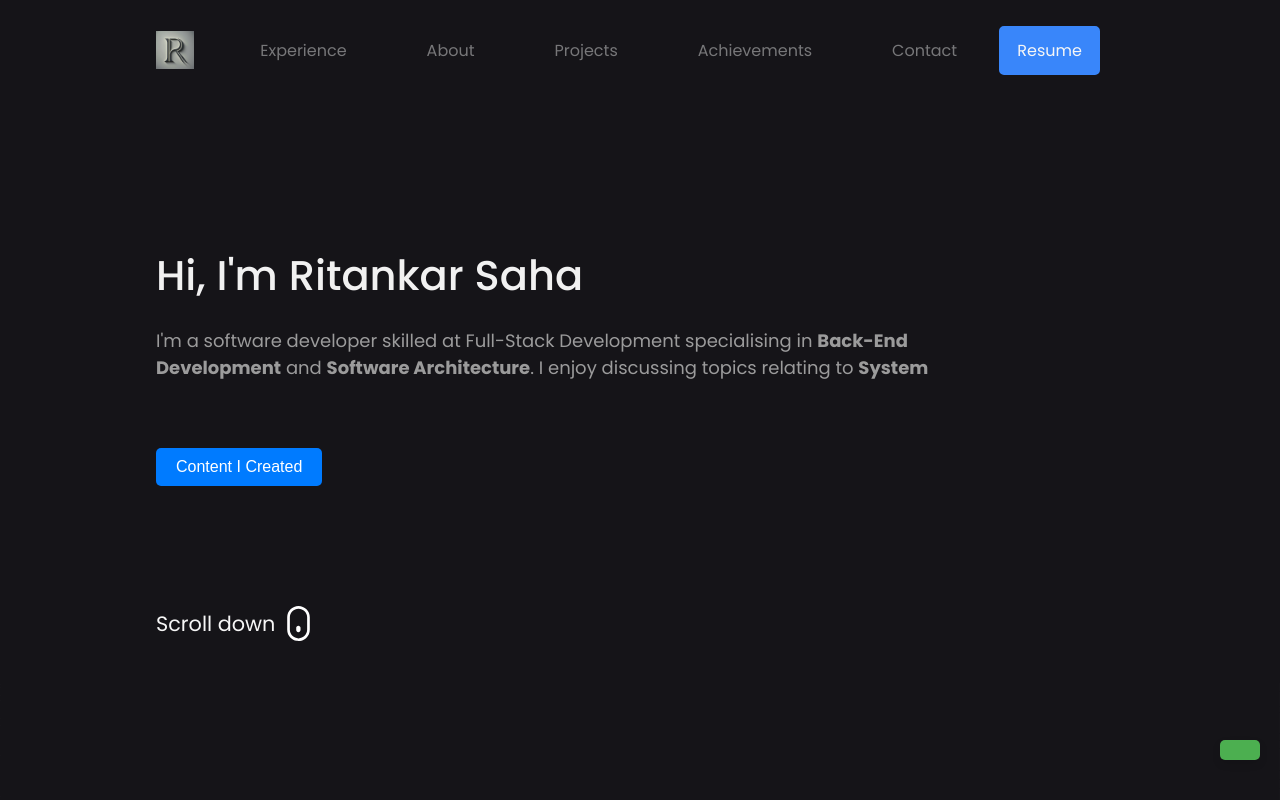
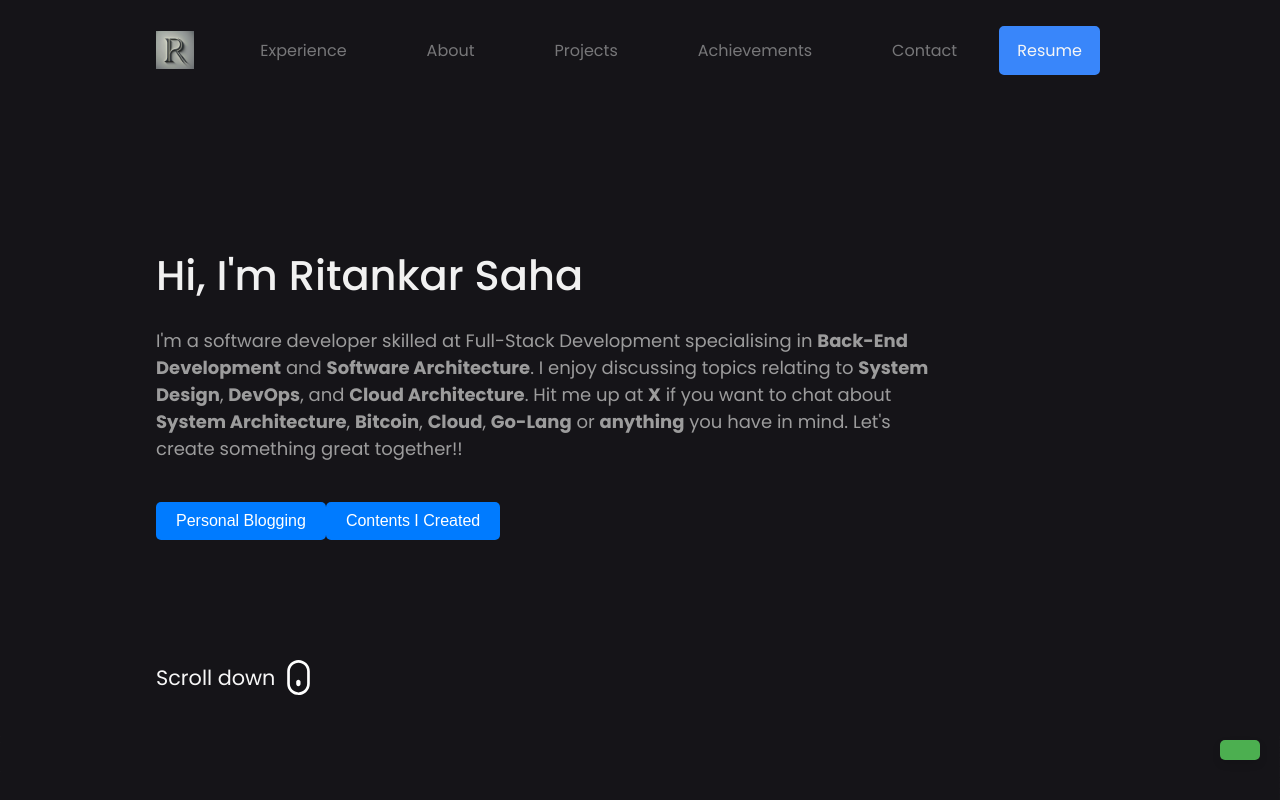
Before and after one commit to ritankarsaha/Portfolio-Website, a React (Create React App) app: page / in a window 1280 px wide. Shown: the top 800 px of the page. Built offline with nearby package versions, Linux system fonts and the light colour scheme; some icons are missing.

Commit message:
Updated speed for typewriter, added buttons

```diff
--- a/src/components/Hero/Hero.jsx
+++ b/src/components/Hero/Hero.jsx
@@ -37,10 +37,16 @@ function Hero() {
             <p className="description">
               <TypewriterEffect
                 text={`I'm a software developer skilled at Full-Stack Development specialising in <strong>Back-End Development</strong> and <strong>Software Architecture</strong>. I enjoy discussing topics relating to <strong>System Design</strong>, <strong>DevOps</strong>, and <strong>Cloud Architecture</strong>. Hit me up at <a href="https://x.com/ritankarxx"><strong>X</strong></a> if you want to chat about <strong>System Architecture</strong>, <strong>Bitcoin</strong>, <strong>Cloud</strong>, <strong>Go-Lang</strong> or <strong>anything</strong> you have in mind. Let's create something great together!!`}
-                speed={40}
+                speed={13}
               />
             </p>
-            <HeroButton onClick={navigateToVideos}>Content I Created </HeroButton>
+            <div>
+            <HeroButton onClick={() => window.location.href = "https://ritankar-blogging.netlify.app/writing"}>
+             Personal Blogging
+            </HeroButton>
+            <HeroButton onClick={navigateToVideos}>Contents I Created </HeroButton>
+            </div>
+
           </HeroLeft>
         </HeroWrapper>
         <ScrollDown to="projects">
```
